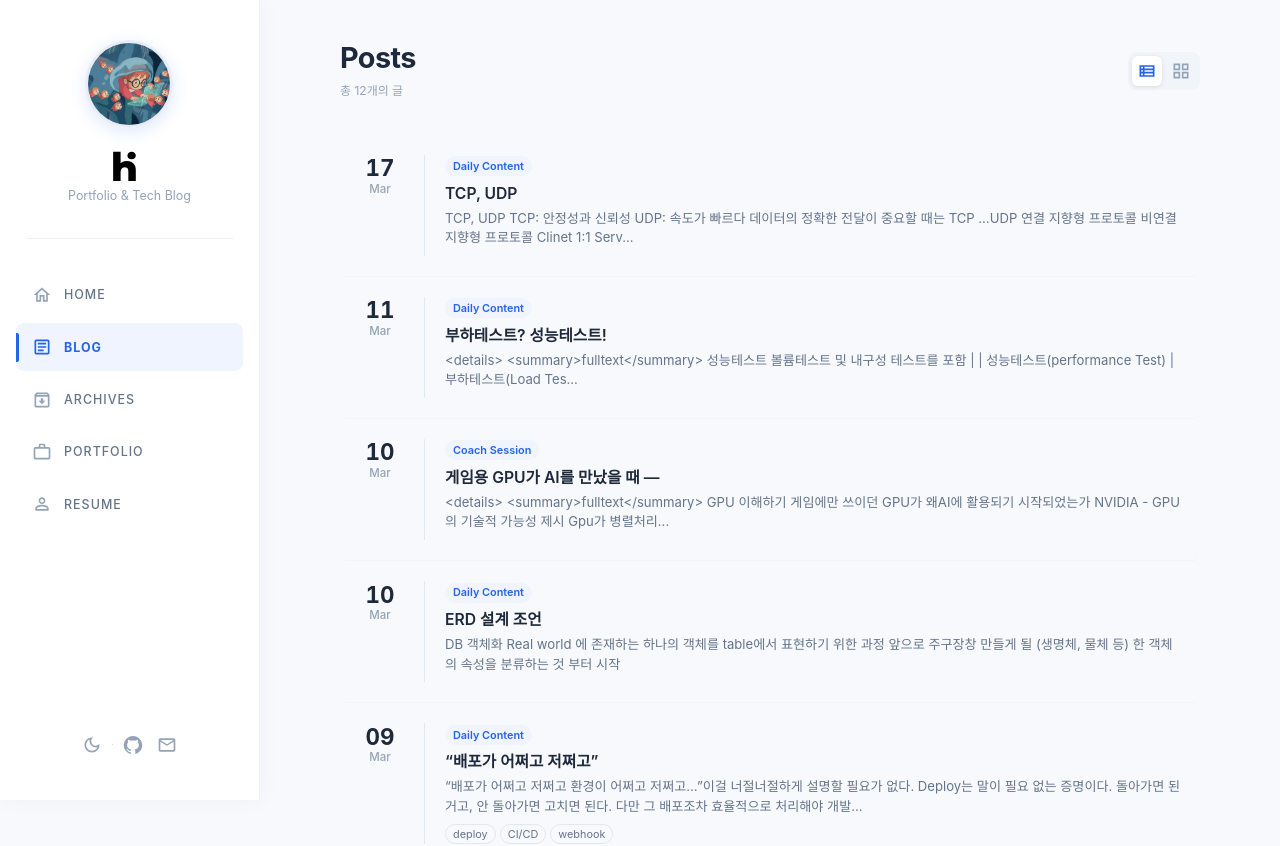
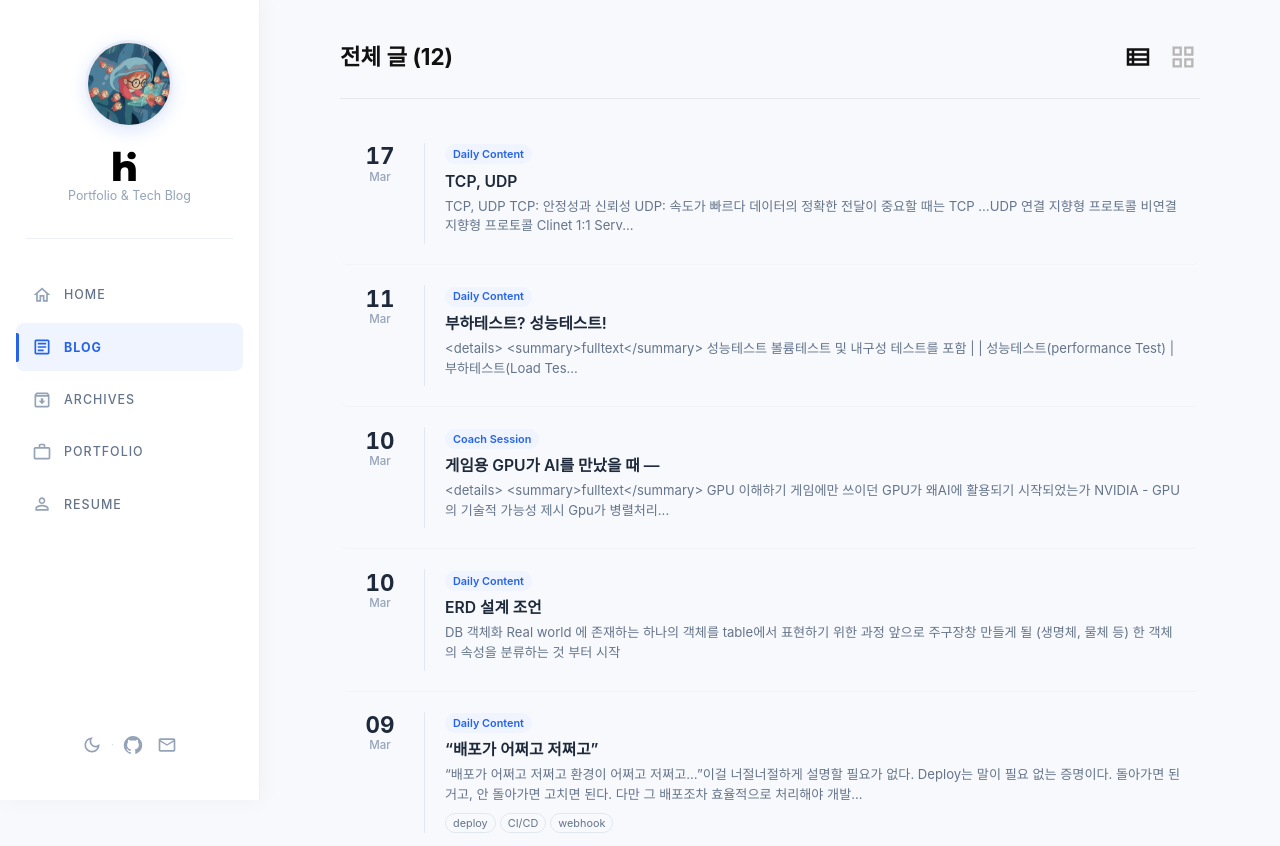
Before and after one commit to wynsumhi/wynsumhi.github.io, a React (Vite) app: page /blog in a window 1280 px wide. Shown: the top 846 px of the page. Built offline with nearby package versions, Linux system fonts and the light colour scheme; a web font is replaced by a local one.

Commit message:
style: 블로그 목록 헤더 정리

```diff
--- a/src/pages/Blog/BlogHome.tsx
+++ b/src/pages/Blog/BlogHome.tsx
@@ -18,8 +18,8 @@ import {
   CardMedia,
 } from "@mui/material";
 import {
+  GridViewOutlined, // 카드 뷰 아이콘
   ViewListOutlined, // 리스트 뷰 아이콘
-  GridViewOutlined, // 카드(그리드) 뷰 아이콘
 } from "@mui/icons-material";
 import { useNavigate } from "react-router-dom";
 import { usePosts } from "@/hooks/usePosts";
@@ -384,83 +384,73 @@ const BlogHome = () => {
 
   return (
     <Box>
-      {/* 헤더 영역 */}
+      {/* 목록 헤더 영역 */}
       <Box
         sx={{
           display: "flex",
           alignItems: "center",
-          justifyContent: "space-between", // 양쪽 끝으로 배치 (제목 왼쪽, 버튼 오른쪽)
-          mb: 4,
+          justifyContent: "space-between",
+          pb: 3,
+          mb: 3,
+          borderBottom: "1px solid #e5e7eb",
         }}
       >
-        {/* 왼쪽: 제목 + 포스트 수 */}
-        <Box>
-          <Typography
-            variant="h4"
-            fontWeight={700}
-            sx={{
-              color: "#1e293b",
-              fontSize: "1.8rem",
-              letterSpacing: "-0.02em",
-            }}
-          >
-            Posts
-          </Typography>
-          <Typography variant="caption" sx={{ color: "#94a3b8" }}>
-            총 {posts.length}개의 글
-          </Typography>
-        </Box>
+        {/* 왼쪽 목록 제목 */}
+        <Typography
+          component="h1"
+          sx={{
+            color: "#111111",
+            fontSize: { xs: "1.22rem", md: "1.4rem" },
+            fontWeight: 650,
+            lineHeight: 1,
+          }}
+        >
+          전체 글 ({posts.length})
+        </Typography>
 
-        {/* 오른쪽: 뷰 전환 버튼 그룹 */}
-        {/*
-          배경을 회색 박스로 묶고 안에 버튼 2개를 넣어서
-          선택된 버튼만 흰 배경 + 그림자로 강조하는 "세그먼트 컨트롤" 스타일
-        */}
+        {/* 오른쪽 보기 전환 */}
         <Box
           sx={{
             display: "flex",
-            gap: 0.5,
-            bgcolor: "#f1f5f9",
-            borderRadius: 2,
-            p: 0.5,
+            alignItems: "center",
+            gap: 1.4,
           }}
         >
           {/* 리스트 뷰 버튼 */}
           <Tooltip title="리스트 뷰" placement="top">
             <IconButton
-              size="small"
               onClick={() => handleViewChange("list")}
               sx={{
-                borderRadius: 1.5,
-                // 현재 선택된 뷰면 흰 배경 + 파란 아이콘으로 강조
-                bgcolor: viewMode === "list" ? "white" : "transparent",
-                color: viewMode === "list" ? "#2563eb" : "#94a3b8",
-                boxShadow:
-                  viewMode === "list" ? "0 1px 4px rgba(0,0,0,0.1)" : "none",
-                "&:hover": { color: "#2563eb" },
-                transition: "all 0.2s ease",
+                width: 34,
+                height: 34,
+                p: 0,
+                color: viewMode === "list" ? "#111111" : "#b7b7b7",
+                "&:hover": {
+                  bgcolor: "transparent",
+                  color: "#111111",
+                },
               }}
             >
-              <ViewListOutlined fontSize="small" />
+              <ViewListOutlined sx={{ fontSize: 30 }} />
             </IconButton>
           </Tooltip>
 
           {/* 카드 뷰 버튼 */}
           <Tooltip title="카드 뷰" placement="top">
             <IconButton
-              size="small"
               onClick={() => handleViewChange("card")}
               sx={{
-                borderRadius: 1.5,
-                bgcolor: viewMode === "card" ? "white" : "transparent",
-                color: viewMode === "card" ? "#2563eb" : "#94a3b8",
-                boxShadow:
-                  viewMode === "card" ? "0 1px 4px rgba(0,0,0,0.1)" : "none",
-                "&:hover": { color: "#2563eb" },
-                transition: "all 0.2s ease",
+                width: 34,
+                height: 34,
+                p: 0,
+                color: viewMode === "card" ? "#111111" : "#b7b7b7",
+                "&:hover": {
+                  bgcolor: "transparent",
+                  color: "#111111",
+                },
               }}
             >
-              <GridViewOutlined fontSize="small" />
+              <GridViewOutlined sx={{ fontSize: 28 }} />
             </IconButton>
           </Tooltip>
         </Box>
```
